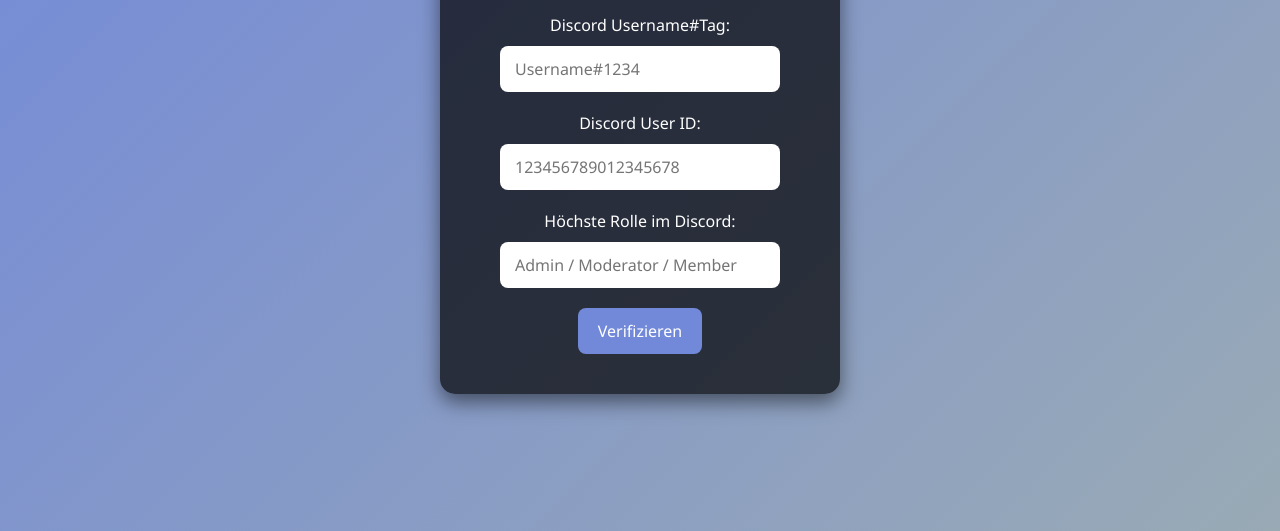
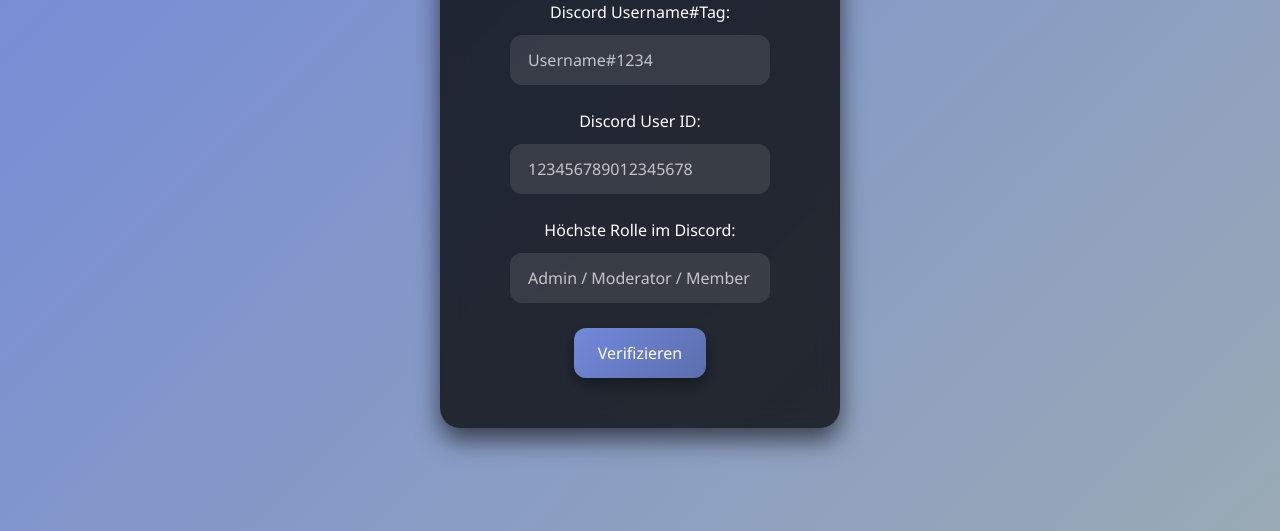
Before and after one commit to Tesqvido/verification-bot-website, a website: page index.html in a window 1280 px wide. Shown: the part 269-800 px from the top of the page. Drawn offline with Linux system fonts and the light colour scheme.

Commit message:
Update style.css

```diff
--- a/style.css
+++ b/style.css
@@ -14,50 +14,77 @@
   align-items: center;
   height: 100vh;
   color: #ffffff;
+  transition: background 0.5s ease;
 }
 
 /* Container für die Form */
 .container {
-  background-color: rgba(0, 0, 0, 0.7);
-  padding: 40px 60px;
-  border-radius: 15px;
-  box-shadow: 0 8px 20px rgba(0, 0, 0, 0.5);
+  background-color: rgba(0, 0, 0, 0.75);
+  padding: 50px 70px;
+  border-radius: 20px;
+  box-shadow: 0 12px 25px rgba(0, 0, 0, 0.6);
   text-align: center;
   max-width: 400px;
   width: 90%;
+  backdrop-filter: blur(10px);
+  transition: transform 0.3s ease, box-shadow 0.3s ease;
+}
+
+.container:hover {
+  transform: translateY(-5px);
+  box-shadow: 0 16px 30px rgba(0, 0, 0, 0.7);
 }
 
 /* Überschrift */
 h1 {
   margin-bottom: 30px;
-  font-size: 28px;
+  font-size: 32px;
+  font-weight: 600;
   color: #ffffff;
+  letter-spacing: 1px;
 }
 
 /* Formularelemente */
 input[type="text"] {
   width: 100%;
-  padding: 12px 15px;
-  margin: 10px 0 20px 0;
-  border-radius: 8px;
+  padding: 14px 18px;
+  margin: 12px 0 25px 0;
+  border-radius: 12px;
   border: none;
   font-size: 16px;
+  background-color: rgba(255, 255, 255, 0.1);
+  color: #ffffff;
+  transition: background 0.3s ease, box-shadow 0.3s ease;
+}
+
+input[type="text"]::placeholder {
+  color: rgba(255, 255, 255, 0.7);
+}
+
+input[type="text"]:focus {
+  outline: none;
+  background-color: rgba(255, 255, 255, 0.2);
+  box-shadow: 0 0 10px rgba(114, 137, 218, 0.7);
 }
 
 /* Button */
 button {
-  background-color: #7289da;
+  background: linear-gradient(135deg, #7289da, #5b6eae);
   color: #fff;
-  padding: 12px 20px;
+  padding: 14px 24px;
   font-size: 16px;
+  font-weight: 500;
   border: none;
-  border-radius: 8px;
+  border-radius: 12px;
   cursor: pointer;
   transition: all 0.3s ease;
+  box-shadow: 0 6px 15px rgba(0, 0, 0, 0.4);
 }
 
 button:hover {
-  background-color: #5b6eae;
+  background: linear-gradient(135deg, #5b6eae, #4a5a92);
+  transform: translateY(-2px);
+  box-shadow: 0 8px 20px rgba(0, 0, 0, 0.5);
 }
 
 /* Verifizierungsseite */
@@ -66,11 +93,13 @@
 }
 
 .verifiziert h1 {
-  font-size: 32px;
-  margin-bottom: 20px;
+  font-size: 36px;
+  margin-bottom: 25px;
+  color: #ffffff;
 }
 
 .verifiziert p {
   font-size: 18px;
-  color: #e0e0e0;
+  color: #d0d0d0;
+  line-height: 1.5;
 }
```
